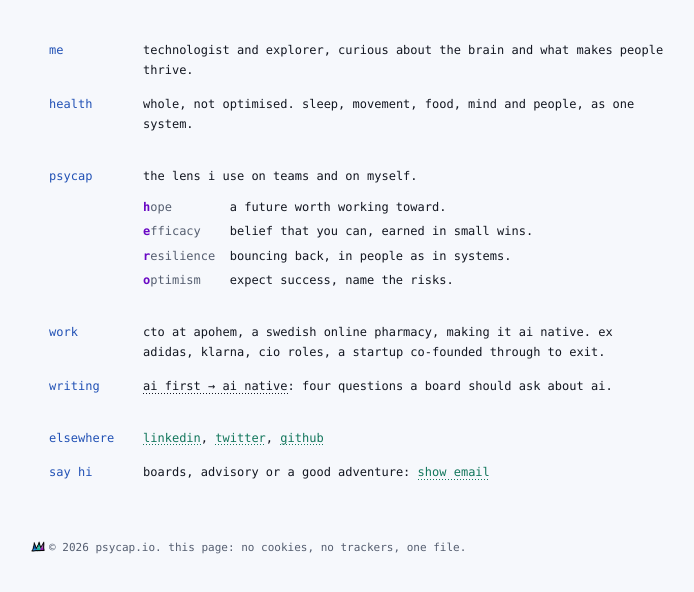
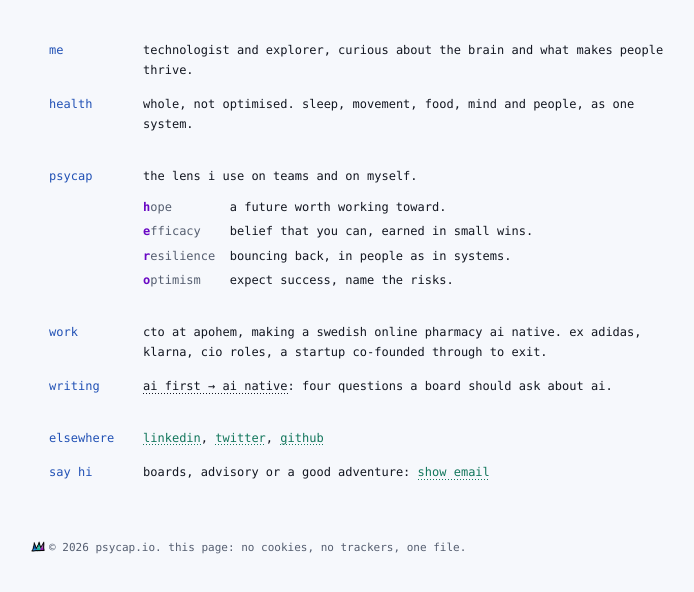
Before and after one commit to kristoferohman/kristoferohman.github.io, a plain HTML site: page index.html in a window 1280 px wide. Shown: the part 150-742 px from the top of the page, without its empty margins (273-967 px from the left). Drawn offline with Linux system fonts and the light colour scheme.

Commit message:
Work line: making, not taking; rest of the line as it was
Co-Authored-By: Claude Opus 5.5 <noreply@anthropic.com>

```diff
--- a/index.html
+++ b/index.html
@@ -184,7 +184,7 @@
     </dd>
 
     <dt class="gap">work</dt>
-    <dd class="gap">CTO at Apohem, a Swedish online pharmacy, making it AI native. Ex adidas, Klarna, CIO roles, a startup co-founded through to exit.</dd>
+    <dd class="gap">CTO at Apohem, making a Swedish online pharmacy AI native. Ex adidas, Klarna, CIO roles, a startup co-founded through to exit.</dd>
 
     <dt>writing</dt>
     <dd><a class="plain" href="/playbook/">AI First → AI Native</a>: four questions a board should ask about AI.</dd>
```
